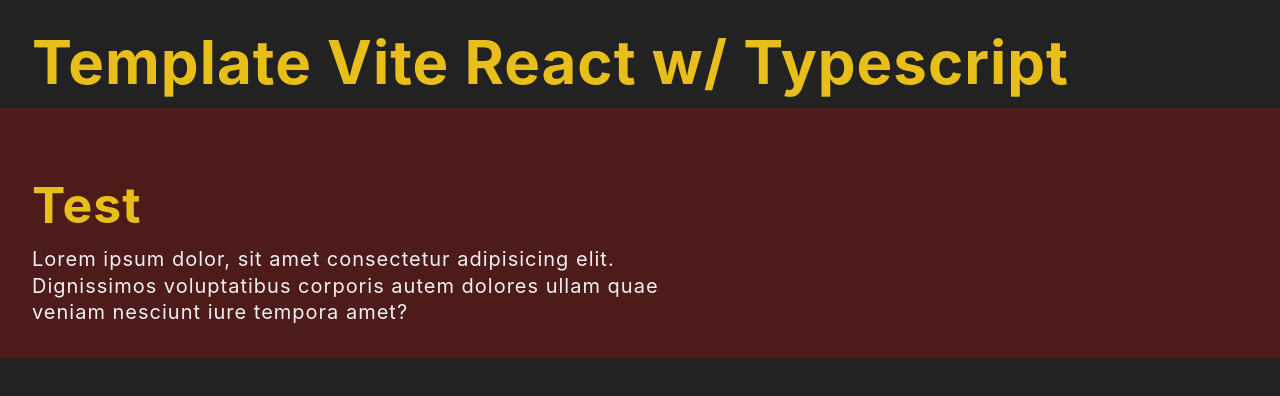
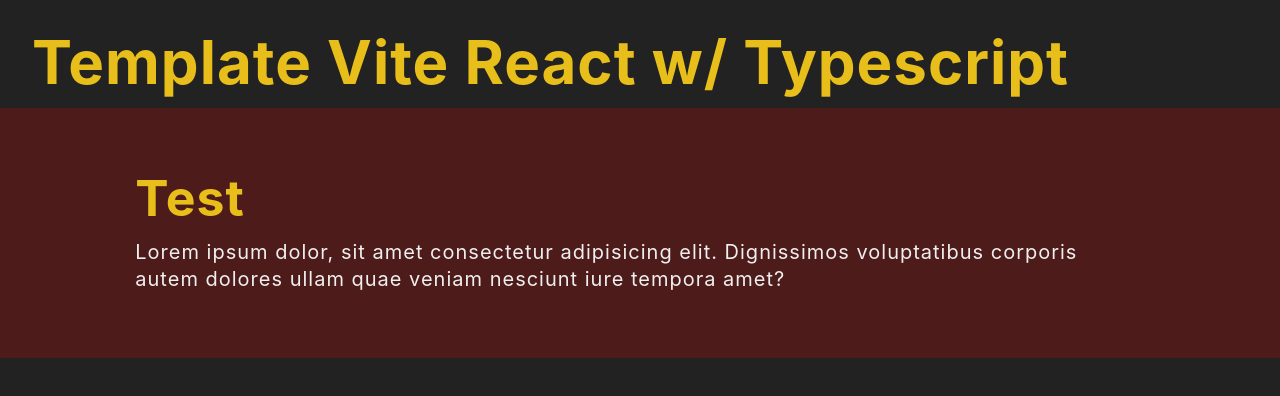
Before and after one commit to Flyingfool95/Vite-React-Template, a React (Vite) app: page / in a window 1280 px wide. Shown: the top 396 px of the page. Built offline with nearby package versions, Linux system fonts and the light colour scheme.

Commit message:
adding hero component

```diff
--- a/src/components/hero/Hero.scss
+++ b/src/components/hero/Hero.scss
@@ -7,12 +7,12 @@
 
   background-color: rgba(255, 0, 0, 0.2);
 
-  display: flex;
-  justify-content: start;
-  align-items: end;
+  display: grid;
+  place-items: center;
 
   &__content {
-    max-width: 720px;
+    max-width: 1080px;
     padding: 2rem;
+    margin: 0 auto;
   }
 }
```
